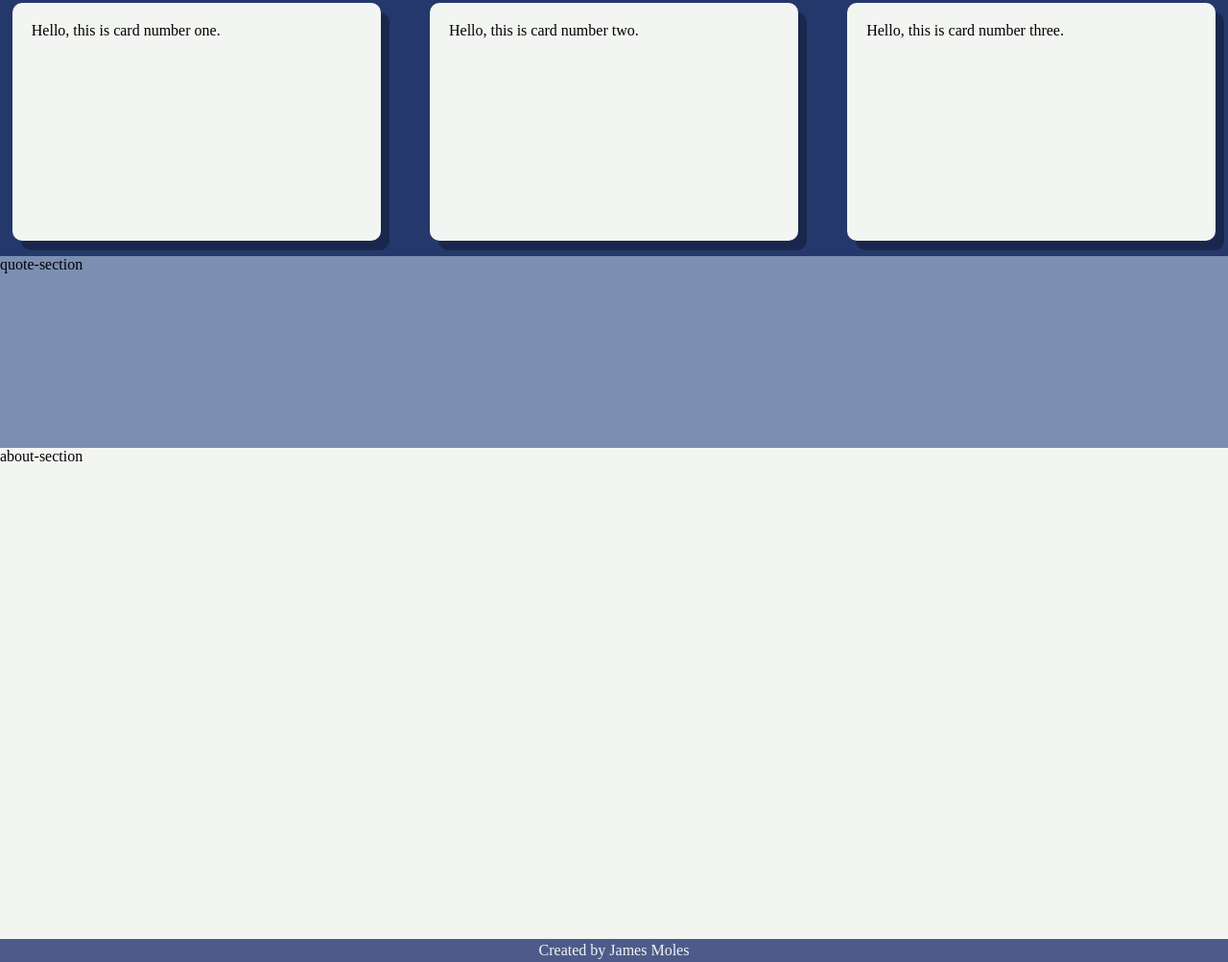
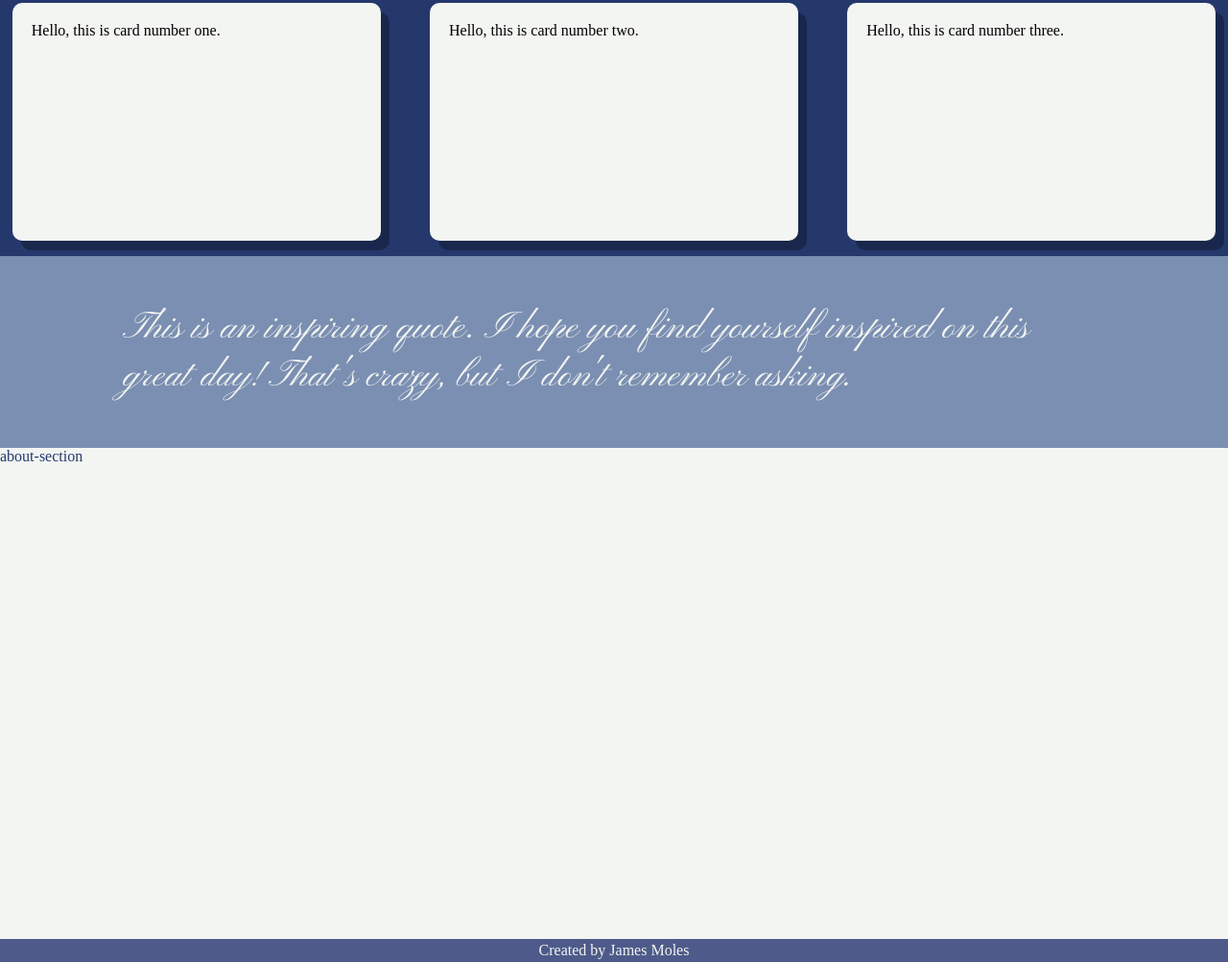
Before and after one commit to JPMoles/website-designs, a plain HTML site: page Day 1/index.html in a window 1280 px wide. Shown: the part 533-1536 px from the top of the page at 96% size. Drawn offline with Linux system fonts and the light colour scheme.

Commit message:
added quote and next font

```diff
--- a/Day 1/index.html
+++ b/Day 1/index.html
@@ -11,6 +11,7 @@
     <link rel="preconnect" href="https://fonts.googleapis.com">
     <link rel="preconnect" href="https://fonts.gstatic.com" crossorigin>
     <link href="https://fonts.googleapis.com/css2?family=Anton&family=Bebas+Neue&display=swap" rel="stylesheet">
+    <link href="https://fonts.googleapis.com/css2?family=Pinyon+Script&display=swap" rel="stylesheet">
 
     <link rel="stylesheet" href="styles.css">
 </head>
@@ -42,7 +43,13 @@
             <div id="card2" class="cards">Hello, this is card number two.</div>
             <div id="card3" class="cards">Hello, this is card number three.</div>
         </div>
-        <div class="quote-section">quote-section</div>
+        <div class="quote-section">
+            <div class="quote-icon">
+                <!-- Get cool icon maybe from font aswesome -->
+            </div>
+            <div class="quote-text">This is an inspiring quote. I hope you find yourself inspired on this great day! That's crazy, but I don't remember asking.</div>
+
+        </div>
         <div class="about-section">about-section</div>
     </main>
 
--- a/Day 1/notes.txt
+++ b/Day 1/notes.txt
@@ -1,2 +1,8 @@
+Day 1 - No CSS Frameworks
+
+I used the "Visbug" google chrome extension to help with positioning.
+
 Waterfall picture taken from: https://unsplash.com/photos/zNN6ubHmruI
 Free to use with unsplash license (no attribution necessary).
+
+https://colormind.io was used to help generate a color pallete.
--- a/Day 1/styles.css
+++ b/Day 1/styles.css
@@ -99,12 +99,25 @@ h1 {
 
 .quote-section {
     background-color: var(--light-accent);
+    color: var(--text-color-light);
     width: 100%;
     height: 25vh;
+    display: flex;
+    justify-content: center;
+    align-items: center;
+}
+
+.quote-text {
+    font-family: 'Pinyon Script';
+    font-size: 2.5em;
+    display: flex;
+    justify-content: center;
+    margin: 0 10vw;
 }
 
 .about-section {
     background-color: var(--text-color-light);
+    color: var(--dark-contrast);
     width: 100%;
     height: 64vh;
 }
```
